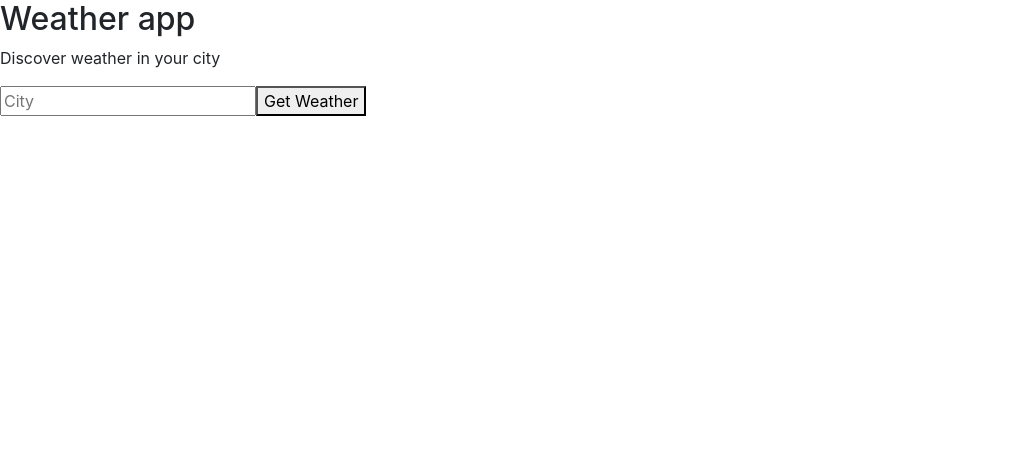
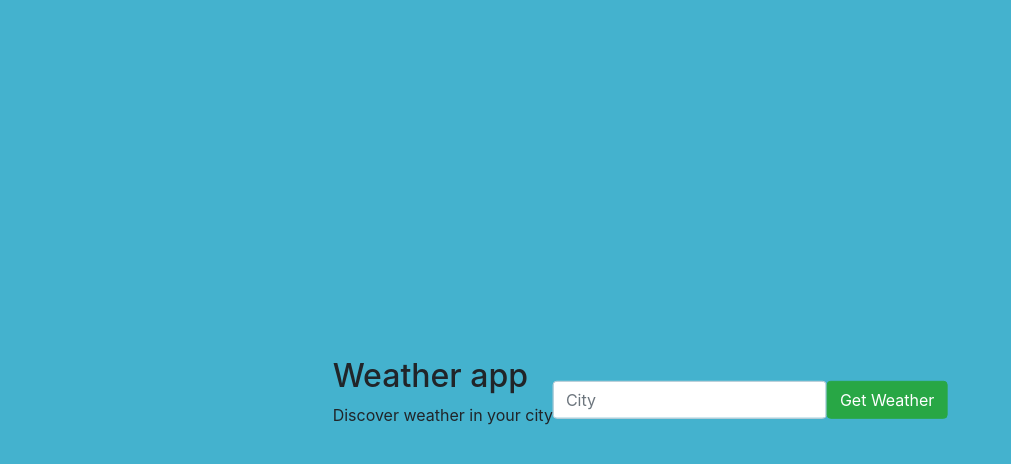
Before and after one commit to ak98neon/ReactWeatherApp, a React (Create React App) app: page / in a window 1280 px wide. Shown: the top 464 px of the page, without its empty margins (0-1011 px from the left). Built offline with nearby package versions, Linux system fonts and the light colour scheme.

Commit message:
Update styles

```diff
--- a/package.json
+++ b/package.json
@@ -4,9 +4,12 @@
   "private": true,
   "dependencies": {
     "bootstrap": "^4.3.1",
+    "node-sass": "^4.11.0",
     "react": "^16.8.2",
     "react-dom": "^16.8.2",
-    "react-scripts": "2.1.5"
+    "react-scripts": "2.1.5",
+    "reactstrap": "^7.1.0",
+    "styled-components": "^4.1.3"
   },
   "scripts": {
     "start": "react-scripts start",
--- a/src/App.js
+++ b/src/App.js
@@ -1,9 +1,27 @@
 import React from 'react';
 import Info from './components/info';
-import Form from './components/form';
+import FormWeather from './components/form';
 import Weather from './components/weather';
+import styled from 'styled-components';
 
 const API_KEY = "5001c5c4ca26376aeb6215ed4724be97";
+
+const MainDiv = styled.div`
+  width: 100vw;
+  height: 100vh;
+  background: #44b2ce;
+`;
+
+const Div = styled.div`
+  position: absolute;
+  left: 50%;
+  top: 50%;
+  transform: translate(-50%, -50%);
+  align-items: center;
+  display: flex;
+  justify-content: center;
+  margin: 0 auto;
+`;
 
 class App extends React.Component {
 
@@ -26,9 +44,11 @@ class App extends React.Component {
       const data = await api_url.json();
 
       var sunset = data.sys.sunset;
-      var date = new Date();
-      date.setTime(sunset);
-      var sunset_date = date.getHours() + ":" + date.getMinutes() + ":" + date.getSeconds();
+      if (sunset) {
+        var date = new Date();
+        date.setTime(sunset);
+        var sunset_date = date.getHours() + ":" + date.getMinutes() + ":" + date.getSeconds();
+      }
 
       this.setState({
         temp: data.main.temp,
@@ -52,10 +72,14 @@ class App extends React.Component {
 
   render() {
     return (
-      <div>
-        <div>
+      <MainDiv>
+        <Div>
           <Info />
-          <Form weatherMethod={this.gettingWeather} />
+          <FormWeather
+            weatherMethod={this.gettingWeather}
+            city={this.state.city}
+            error={this.state.error}
+          />
           <Weather
             temp={this.state.temp}
             city={this.state.city}
@@ -64,8 +88,8 @@ class App extends React.Component {
             sunset={this.state.sunset}
             error={this.state.error}
           />
-        </div>
-      </div>
+        </Div>
+      </MainDiv>
     );
   }
 }
--- a/src/components/form.js
+++ b/src/components/form.js
@@ -1,10 +1,32 @@
 import React from 'react';
+import {Form, FormGroup, Label, FormText, Button, Input, FormFeedback} from 'reactstrap';
+import styled from 'styled-components';
+import '../scss/Form.scss';
 
-const Form = (props) => (
-  <form onSubmit={props.weatherMethod}>
-    <input type="text" name="city" placeholder="City"/>
-    <button>Get Weather</button>
-  </form>
-);
+const FormDiv = styled.div`
+  display: flex;
+  flex-direction: row;
+`;
 
-export default Form;
+class FormWeather extends React.Component {
+  render() {
+    return(
+      <FormDiv onSubmit={this.props.weatherMethod}>
+        <Input
+          type="text"
+          name="city"
+          placeholder="City"
+          onChange={this.changeInputCity}
+          valid={this.props.city}
+          invalid={this.props.error}
+        />
+        <FormFeedback valid>Sweet! City Find!</FormFeedback>
+        <FormFeedback invalid>Enter valid city name!</FormFeedback>
+        <br/>
+        <Button color="success" className="btn_submit_form">Get Weather</Button>
+      </FormDiv>
+    )
+  }
+}
+
+export default FormWeather;
--- a/src/components/weather.js
+++ b/src/components/weather.js
@@ -10,9 +10,6 @@ const Weather = (props) => (
         <p>Sunset: {props.sunset}</p>
       </div>
     }
-    {
-      props.error && <p>{props.error}</p>
-    }
   </>
 );
 
--- a/src/index.js
+++ b/src/index.js
@@ -2,7 +2,7 @@ import React from 'react';
 import ReactDOM from 'react-dom';
 import './index.css';
 import App from './App';
-import 'bootstrap/dist/css/bootstrap.min.css';
+import 'bootstrap/dist/css/bootstrap.css';
 import * as serviceWorker from './serviceWorker';
 
 ReactDOM.render(<App />, document.getElementById('root'));
--- /dev/null
+++ b/src/scss/Form.scss
@@ -0,0 +1,3 @@
+.btn_submit_form {
+  flex-shrink: 0;
+}
```
Also changed, not shown: 1 other file (tests, documents, lock files or other folders).
